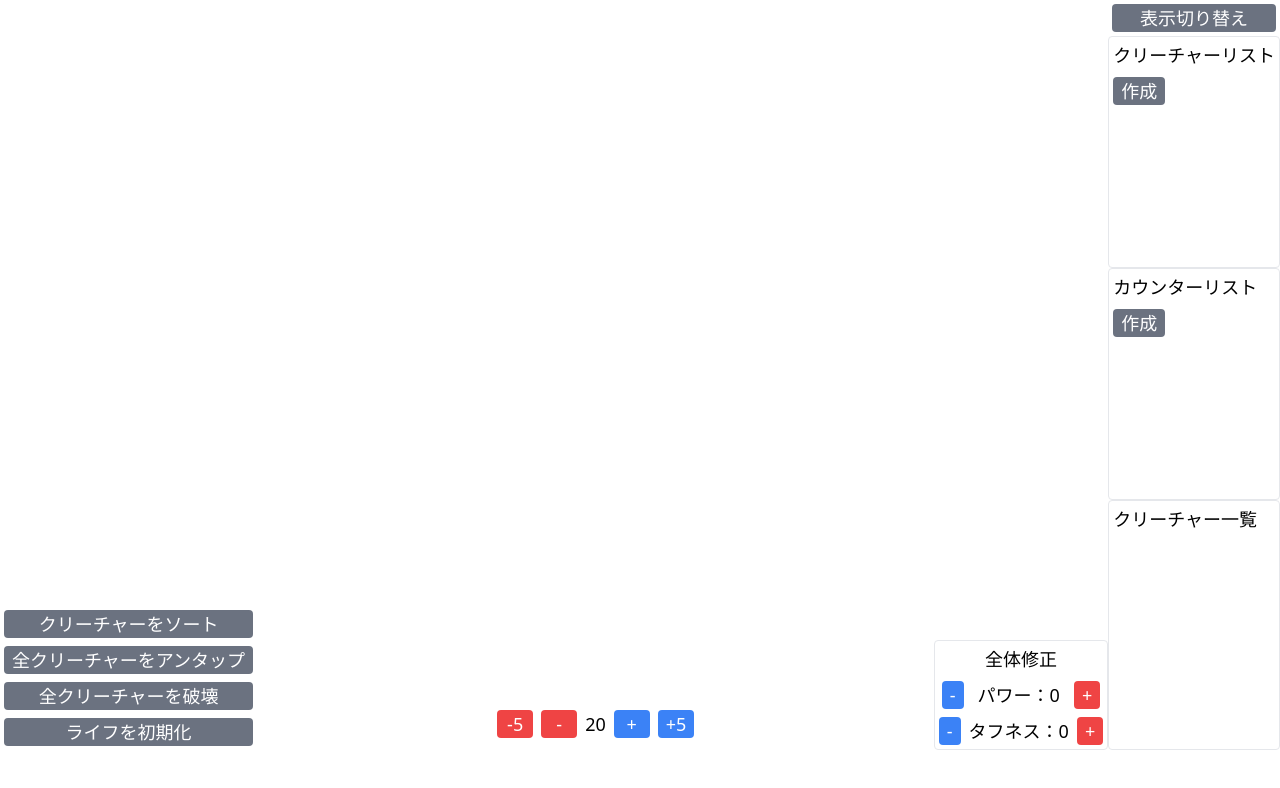
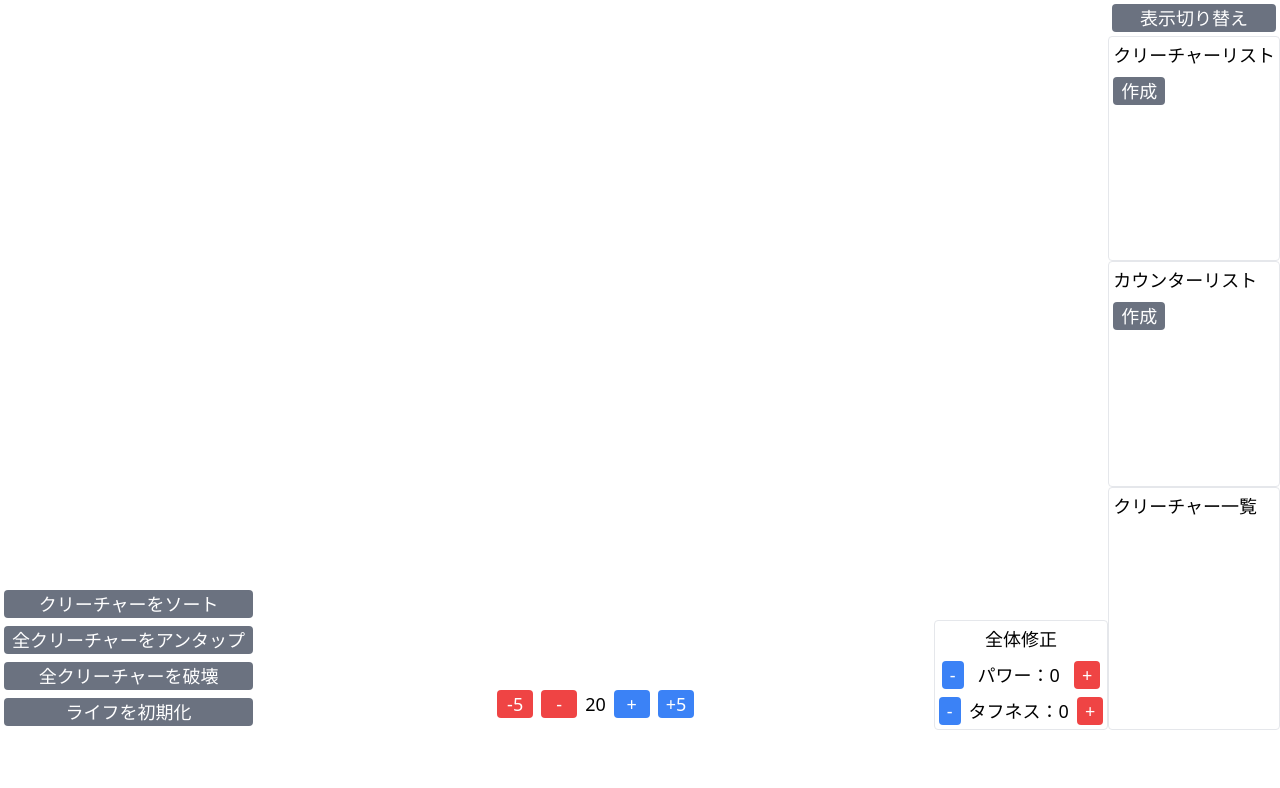
Before and after one commit to 30pancake/life_counter, a Nuxt app: page / in a window 1280 px wide. Shown: the top 788 px of the page. Built offline with nearby package versions, Linux system fonts and the light colour scheme.

Commit message:
ヘッダーに相当する数値を変更

```diff
--- a/pages/index.vue
+++ b/pages/index.vue
@@ -53,7 +53,7 @@
 
 <style scoped>
 .full-height {
-  height: calc(100vh - 50px);
+  height: calc(100vh - 70px);
   overflow-y: auto; /* スクロールが必要な場合に追加 */
 }
 </style>
```
